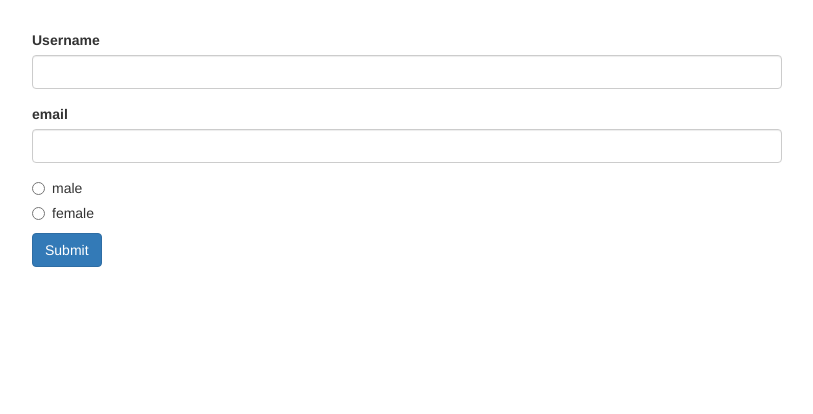
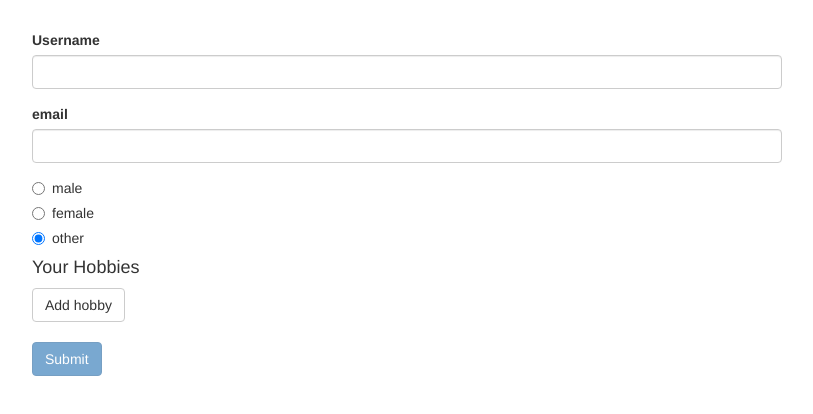
Before and after one commit to Misha3739/forms-reactive-start, an Angular app: page / in a window 1280 px wide. Shown: the top 414 px of the page, without its empty margins (233-1046 px from the left). Built offline with nearby package versions, Linux system fonts and the light colour scheme.

Commit message:
Form-array

```diff
--- a/src/app/app.component.css
+++ b/src/app/app.component.css
@@ -1,3 +1,13 @@
 .container {
   margin-top: 30px;
 }
+
+.text-invalid
+{
+  color: red;
+}
+
+input.ng-invalid.ng-touched
+{
+  border: 1px solid red;
+}
--- a/src/app/app.component.html
+++ b/src/app/app.component.html
@@ -1,29 +1,61 @@
 <div class="container">
   <div class="row">
     <div class="col-xs-12 col-sm-10 col-md-8 col-sm-offset-1 col-md-offset-2">
-      <form>
+      <form [formGroup]="signupForm" (ngSubmit)="onSubmit()" >
+        <div formGroupName="userData">
         <div class="form-group">
           <label for="username">Username</label>
           <input
             type="text"
             id="username"
+            [formControlName]="'username'"
             class="form-control">
+          <span
+            *ngIf="!signupForm.get('userData.username').valid && signupForm.get('userData.username').touched"
+            class="help-block">Please, enter the valid username!</span>
         </div>
         <div class="form-group">
           <label for="email">email</label>
           <input
             type="text"
             id="email"
+            formControlName="email"
             class="form-control">
+          <span
+            *ngIf="!signupForm.get('userData.email').valid && signupForm.get('userData.email').touched"
+            class="help-block">Please, enter the valid email!</span>
+        </div>
         </div>
         <div class="radio" *ngFor="let gender of genders">
           <label>
             <input
               type="radio"
+              formControlName="gender"
+              [ngModel]="defaultGender"
               [value]="gender">{{ gender }}
           </label>
         </div>
-        <button class="btn btn-primary" type="submit">Submit</button>
+
+        <div formArrayName="hobbies">
+          <h4>Your Hobbies</h4>
+          <button
+            class="btn btn-default"
+            type="button"
+            (click)="onAddHobby()">
+            Add hobby</button>
+
+          <div class="form-group" *ngFor="let hobby of signupForm.get('hobbies').controls; let i = index">
+            <input
+              type="text"
+              class="form-control"
+              [formControlName]="i"
+            />
+
+          </div>
+
+        </div>
+        <br/>
+        <button class="btn btn-primary" type="submit" [disabled]="!signupForm.valid">Submit</button>
       </form>
     </div>
   </div>
--- a/src/app/app.component.ts
+++ b/src/app/app.component.ts
@@ -1,10 +1,36 @@
-import { Component } from '@angular/core';
+import {Component, OnInit} from '@angular/core';
+import {FormArray, FormControl, FormGroup, Validators} from '@angular/forms';
 
 @Component({
   selector: 'app-root',
   templateUrl: './app.component.html',
   styleUrls: ['./app.component.css']
 })
-export class AppComponent {
-  genders = ['male', 'female'];
+export class AppComponent implements OnInit{
+  genders = ['male', 'female', 'other'];
+  signupForm: FormGroup;
+  defaultGender = 'other';
+
+  ngOnInit()
+  {
+    this.signupForm = new FormGroup({
+      'userData': new FormGroup({
+        'username': new FormControl(null, Validators.required),
+        'email': new FormControl(null, [Validators.required, Validators.email]),
+      }),
+      'gender': new FormControl('male'),
+      'hobbies': new FormArray([])
+    });
+  }
+
+  onSubmit()
+  {
+    console.log(this.signupForm);
+  }
+
+  onAddHobby()
+  {
+    const control = new FormControl(null, Validators.required);
+    (<FormArray>this.signupForm.get('hobbies')).push(control);
+  }
 }
--- a/src/app/app.module.ts
+++ b/src/app/app.module.ts
@@ -1,6 +1,6 @@
 import { BrowserModule } from '@angular/platform-browser';
 import { NgModule } from '@angular/core';
-import { FormsModule } from '@angular/forms';
+import { ReactiveFormsModule} from '@angular/forms';
 import { HttpModule } from '@angular/http';
 
 import { AppComponent } from './app.component';
@@ -11,7 +11,7 @@ import { AppComponent } from './app.component';
   ],
   imports: [
     BrowserModule,
-    FormsModule,
+    ReactiveFormsModule,
     HttpModule
   ],
   providers: [],
```
Also changed, not shown: 1 other file (tests, documents, lock files or other folders).
